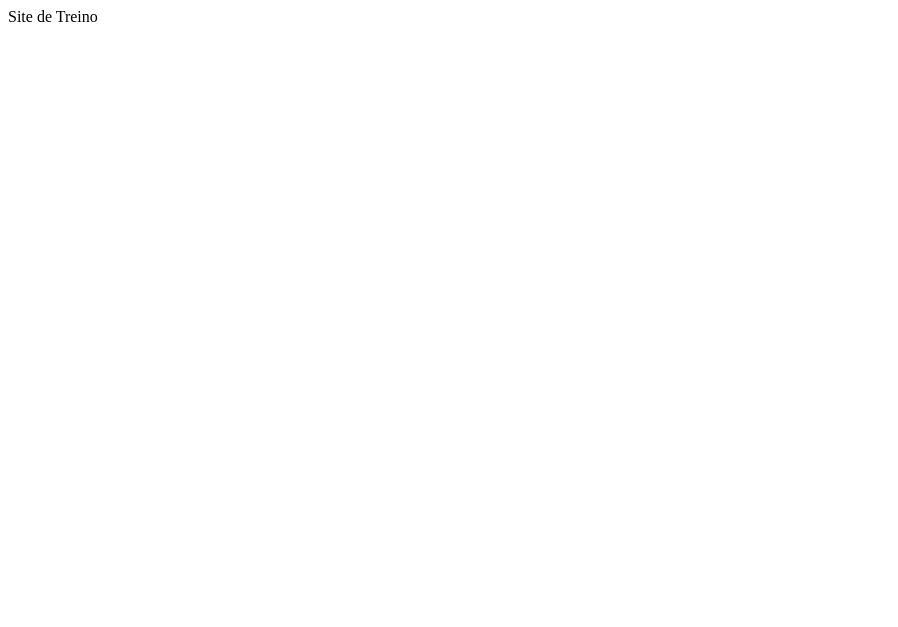
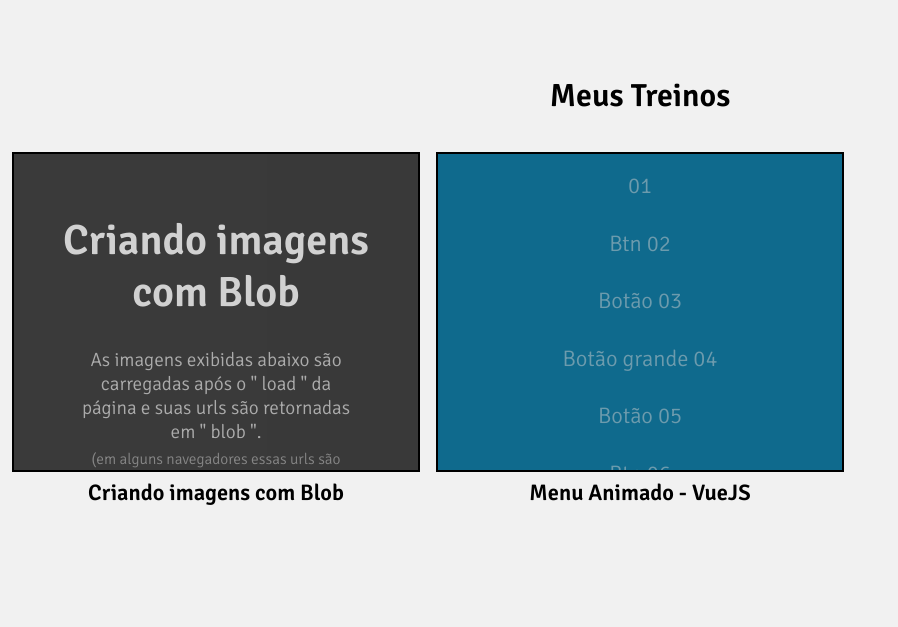
Before and after one commit to dyogophoenix/playground, a plain HTML site: page index.html in a window 1280 px wide. Shown: the whole page, without its empty margins (0-898 px from the left). Drawn offline with Linux system fonts and the light colour scheme.

Commit message:
Reorganizando pastas & arquivos

```diff
--- a/menu-animado/index.html
+++ b/demo/menu-animado/index.html
@@ -6,7 +6,7 @@
 	<meta http-equiv="x-ua-compatible" content="ie=edge">
 	<title>Menu Animado - VueJS - by Dyogo Phoenix</title>
 
-	<link href="http://fonts.googleapis.com/css?family=Signika:300,400,700" rel="stylesheet" />
+	<link href="https://fonts.googleapis.com/css?family=Signika:300,400,700" rel="stylesheet" />
 	<link rel="stylesheet" href="./item/estilo.min.css" />
 
 	<!-- HTML5 shim and Respond.js for IE8 support of HTML5 elements and media queries -->
@@ -30,7 +30,7 @@
 		<section id="exemplo">
 			<h2>Menu animado - VueJS</h2>
 			<div class="caption">
-				Menu animado que crie aprendendo a usar o <a href="//vuejs.org/" target="_blank">VueJS</a> !
+				Menu animado que crie aprendendo a usar o <a href="https://vuejs.org/" target="_blank">VueJS</a> !
 			</div>
 		</section>
 	</main>
--- a/index.html
+++ b/index.html
@@ -1 +1,57 @@
-Site de Treino
+<!DOCTYPE html>
+<html lang="pt-BR">
+<head>
+	<meta charset="UTF-8">
+	<meta name="viewport" content="width=device-width, initial-scale=1">
+	<meta http-equiv="x-ua-compatible" content="ie=edge">
+	<title>Meus Treinos</title>
+
+	<meta name="robots" content="noindex,nofollow" />
+
+	<link href="https://fonts.googleapis.com/css?family=Signika:300,400,600" rel="stylesheet" />
+	<link rel="stylesheet" href="./itens/estilo.min.css" />
+</head>
+<body>
+
+	<main>
+		<section id="treinos" class="clearfix">
+			<h1>Meus Treinos</h1>
+			<div class="row clearfix">
+
+				<div class="col-xs-12 col-md-6 col-lg-4">
+					<article class="treino clearfix">
+						<a class="capture" href="./demo/blob/">
+							<div class="createframe">
+								<div class="bubblingG">
+									<span id="bubblingG_1"></span>
+									<span id="bubblingG_2"></span>
+									<span id="bubblingG_3"></span>
+								</div>
+							</div>
+						</a>
+						<h3>Criando imagens com Blob</h3>
+					</article>
+				</div>
+
+				<div class="col-xs-12 col-md-6 col-lg-4">
+					<article class="treino clearfix">
+						<a class="capture" href="./demo/menu-animado/">
+							<div class="createframe">
+								<div class="bubblingG">
+									<span id="bubblingG_1"></span>
+									<span id="bubblingG_2"></span>
+									<span id="bubblingG_3"></span>
+								</div>
+							</div>
+						</a>
+						<h3>Menu Animado - VueJS</h3>
+					</article>
+				</div>
+
+			</div>
+		</section>
+	</main>
+
+<script src="./itens/scripts.min.js"></script>
+</body>
+</html>
--- /dev/null
+++ b/itens/scripts.min.js
@@ -0,0 +1 @@
+!function(){this.createFrame=function(t){var e=(window,document),r=this,n=e.querySelectorAll(t.container);createFrame.prototype.start=function(){for(var t=n.length-1;t>=0;t--)this.New(n[t])},createFrame.prototype.Base=function(r){var n=e.createElement("iframe");return n.setAttribute(t.newAttr,r),n.setAttribute("scrolling","no"),n},createFrame.prototype.New=function(e){var r=e.parentNode.getAttribute(t.atributo),n=this.Base(r);n.addEventListener("load",function(){setTimeout(function(){e.remove()},10)}),e.parentNode.appendChild(n)},n.length>0&&r.start()},window.addEventListener("load",function(){setTimeout(function(){new createFrame({container:".createframe",atributo:"href",newAttr:"src"})},10)})}();
```
Also changed, not shown: demo/blob/css/estilo.min.css (renamed from blob/css/estilo.min.css), demo/blob/img/erro.png (renamed from blob/img/erro.png), demo/blob/img/photo.gif (renamed from blob/img/photo.gif), demo/blob/img/ring.svg (renamed from blob/img/ring.svg), demo/blob/index.html (renamed from blob/index.html), demo/blob/js/script.min.js (renamed from blob/js/script.min.js), demo/menu-animado/item/custom.min.js (renamed from menu-animado/item/custom.min.js), demo/menu-animado/item/estilo.min.css (renamed from menu-animado/item/estilo.min.css), itens/estilo.min.css (added).
